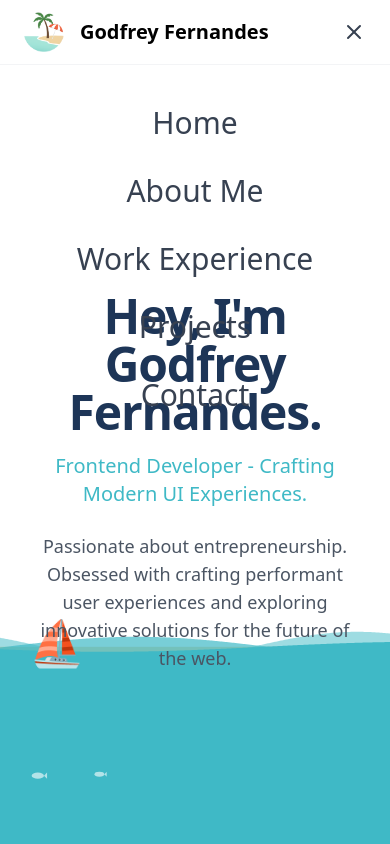
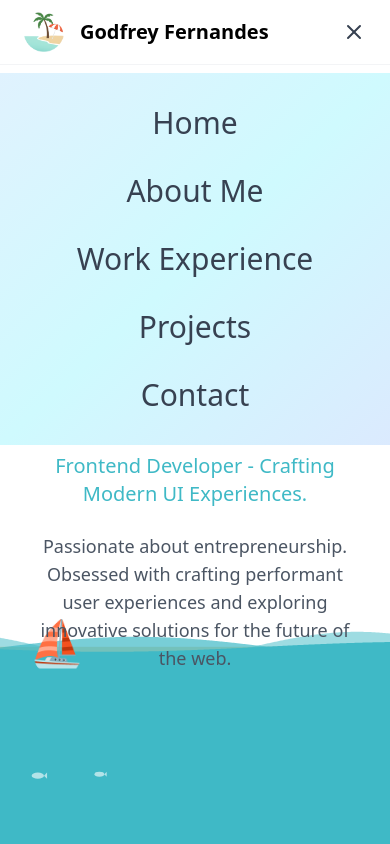
Before and after one commit to godfern/godfreyfernandes.com, a Next.js app: page / in a window 390 px wide. Both pictures are taken after a click on the button 354 px from the left and 32 px from the top of the page. Shown: the top 844 px of the page. Built offline with nearby package versions, Linux system fonts and the light colour scheme.

Commit message:
Added bg color for mobile menu

```diff
--- a/components/Header/index.tsx
+++ b/components/Header/index.tsx
@@ -55,7 +55,7 @@ const Header = () => {
           }`}
         style={{ background: 'linear-gradient(to bottom right, #e0f2fe, #cffafe, #dbeafe)' }}
       >
-        <div className="flex-1 flex flex-col items-center justify-center gap-8 py-8">
+        <div className="flex-1 flex flex-col items-center justify-center gap-8 py-8" style={{ background: 'linear-gradient(to bottom right, #e0f2fe, #cffafe, #dbeafe)' }}>
           {Object.values(NAV_LINKS).map((link) => (
             <a
               key={link.href}
```
